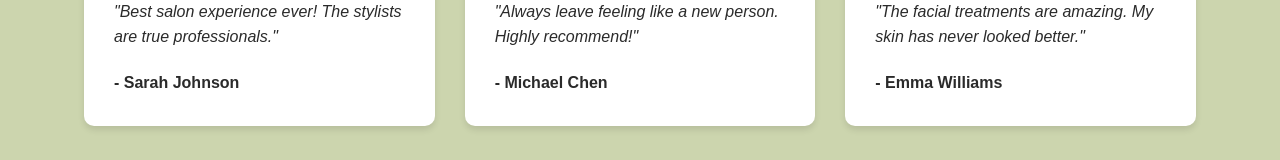
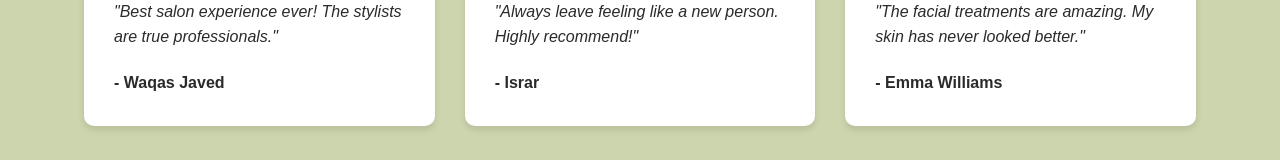
Before and after one commit to wasiq-kiani/salon-booking, a React (Vite) app: page / in a window 1280 px wide. Shown: the part 2922-3082 px from the top of the page. Built offline with nearby package versions, Linux system fonts and the light colour scheme.

Commit message:
Update Testimonials.jsx

```diff
--- a/src/components/Testimonials.jsx
+++ b/src/components/Testimonials.jsx
@@ -4,13 +4,13 @@ const Testimonials = () => {
   const testimonials = [
     {
       id: 1,
-      name: 'Sarah Johnson',
+      name: 'Waqas Javed',
       comment: 'Best salon experience ever! The stylists are true professionals.',
       rating: '★★★★★',
     },
     {
       id: 2,
-      name: 'Michael Chen',
+      name: 'Israr',
       comment: 'Always leave feeling like a new person. Highly recommend!',
       rating: '★★★★★',
     },
```
